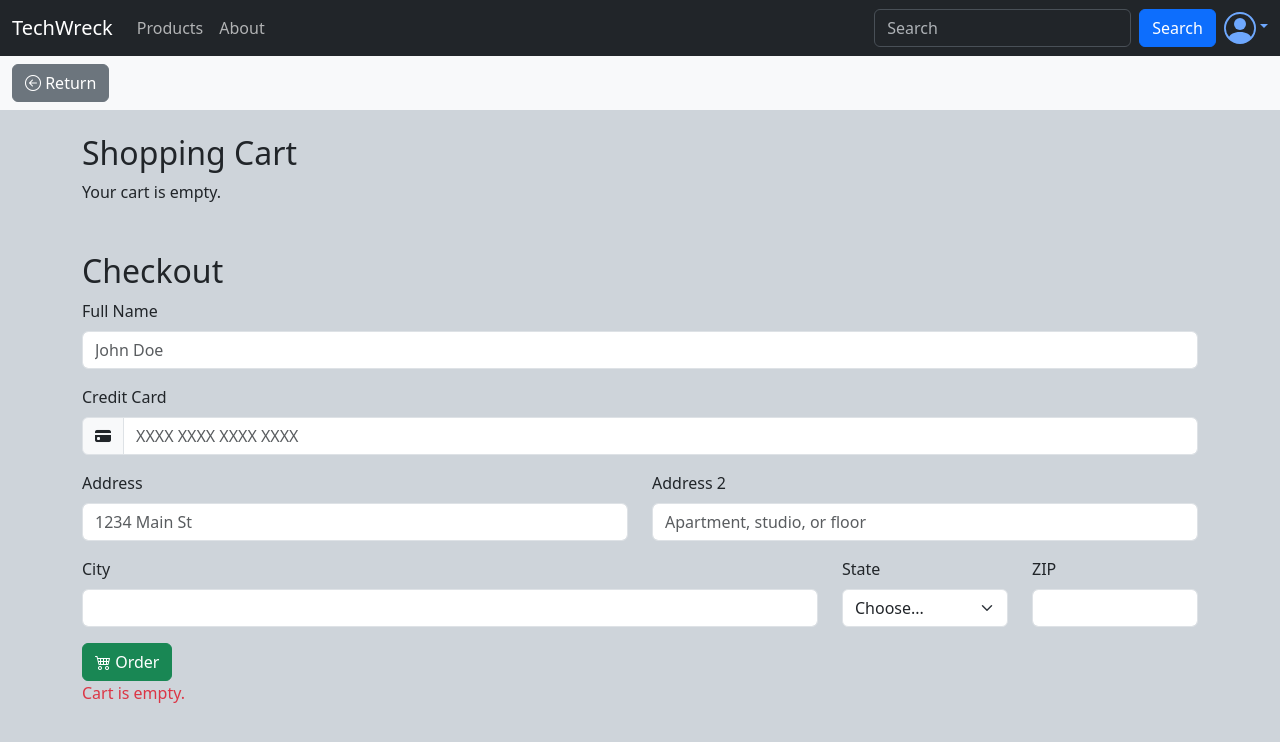
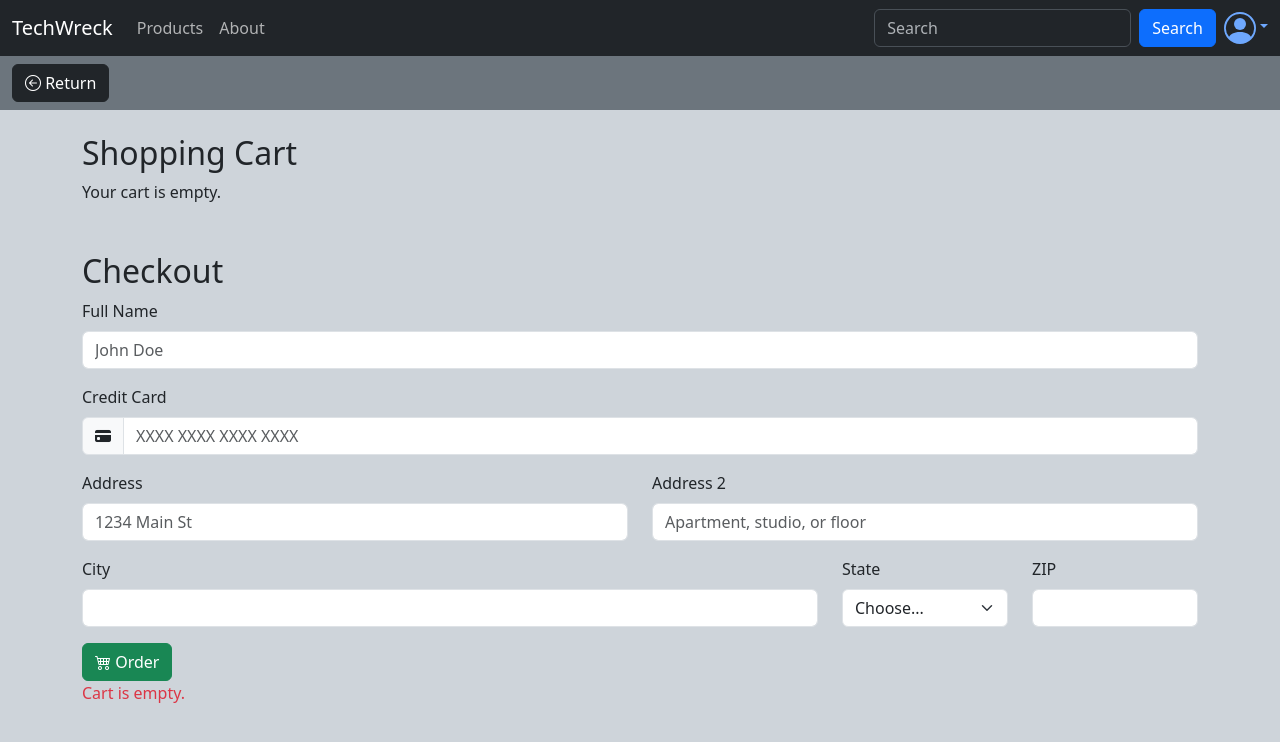
Before and after one commit to AdamT-TLee/12s-1-final, a React (Create React App) app in the folder frontend/: page /cart in a window 1280 px wide. Shown: the top 742 px of the page. Built offline with nearby package versions, Linux system fonts and the light colour scheme.

Commit message:
Adding to cart feature added

```diff
--- a/frontend/src/App.js
+++ b/frontend/src/App.js
@@ -27,7 +27,7 @@ export default function App() {
             <Route path="about" element={<About />} />
             <Route path="products" element={<Products />} />
             <Route path="products/:search" element={<Products />} />
-            <Route path="product/:id" element={<Product />} />
+            <Route path="product/:id" element={<Product cart={cart} setCart={setCart}/>} />
             <Route path="login" element={<LoginRegister />} />
             <Route path="register" element={<LoginRegister />} />
             <Route path="cart" element={<Cart cart={cart} setFormData={setFormData} />} />
--- a/frontend/src/Cart.js
+++ b/frontend/src/Cart.js
@@ -59,12 +59,13 @@ function Cart({ cart, setFormData }) {
     }
   };
   const onError = (errors, e) => console.log(errors, e);
+  console.log(cart);
 
   return (
     <div>
-      <nav className="navbar navbar-expand navbar-light bg-light">
+      <nav className="navbar navbar-expand navbar-light bg-secondary">
         <div className="container-fluid">
-          <Link to="/" className="btn btn-secondary">
+          <Link to="/" className="btn btn-dark">
             <i className="bi bi-arrow-left-circle"></i> Return
           </Link>
         </div>
@@ -83,7 +84,7 @@ function Cart({ cart, setFormData }) {
               >
                 <div>
                   <img
-                    src={item.image.url}
+                    src={process.env.REACT_APP_BASE_API + item.image_url}
                     alt={item.name}
                     style={{ width: "100px", marginRight: "10px" }}
                   />
--- a/frontend/src/Product.js
+++ b/frontend/src/Product.js
@@ -3,7 +3,7 @@ import { useParams } from "react-router-dom";
 
 import "./Product.css";
 
-export default function Product() {
+export default function Product({cart, setCart}) {
   const { id } = useParams();
   const [product, setProduct] = useState([]);
 
@@ -17,6 +17,11 @@ export default function Product() {
 
     fetchProduct();
   }, []);
+
+  const addToCart = (product) => {
+    setCart([...cart, product]);
+    console.log(cart);
+  };
 
   let card = (
     <div className="card p-3 mt-5" data-bs-theme="dark">
@@ -40,8 +45,8 @@ export default function Product() {
       </div>
       <div className="row g-0 mt-2">
         <div className="col-md-4 d-flex justify-content-center">
-          <a href="#" className="btn btn-primary w-100" id="purchase-btn">
-            Add to Cart
+          <a href="#" className="btn btn-primary w-100" id="purchase-btn" onClick={() => addToCart(product)}>
+          <i className="bi bi-cart3 me-2"></i>Add to Cart
           </a>
         </div>
       </div>
```
Also changed, not shown: frontend/adam.JPG (added).
